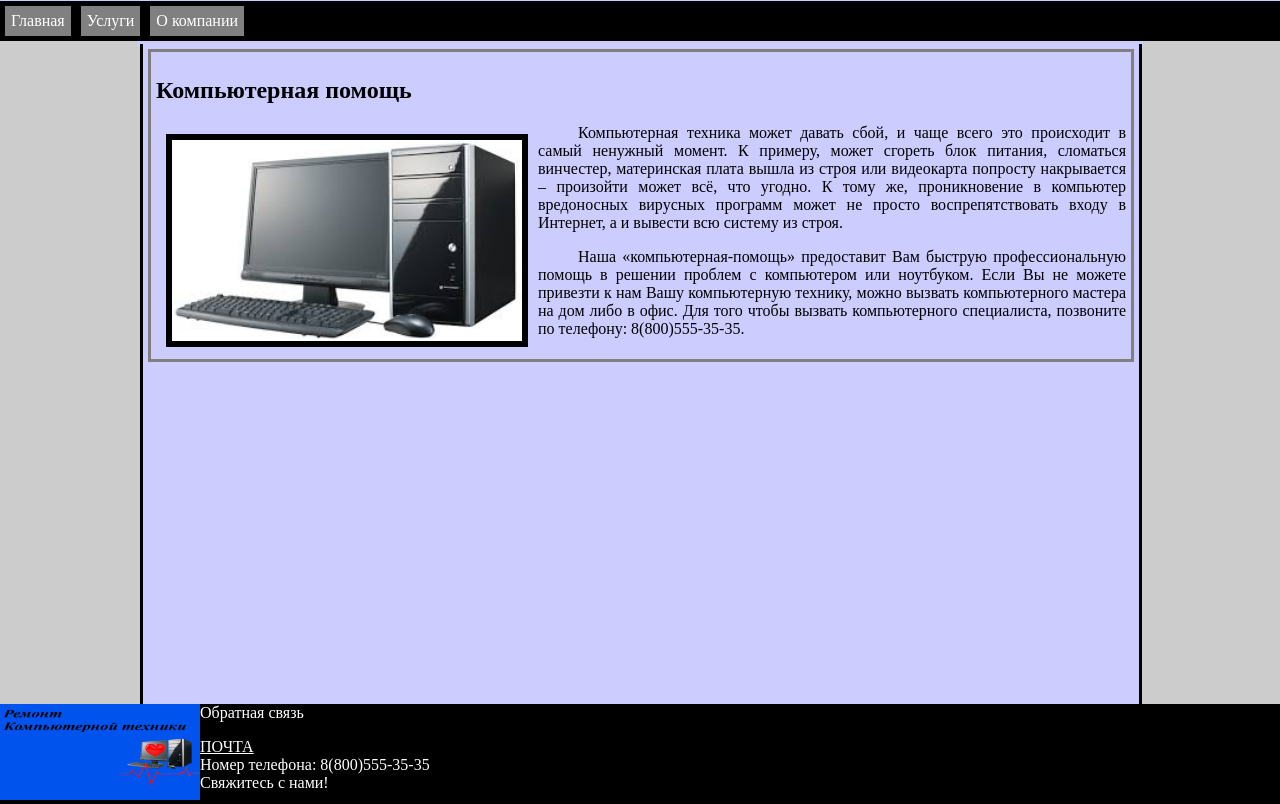
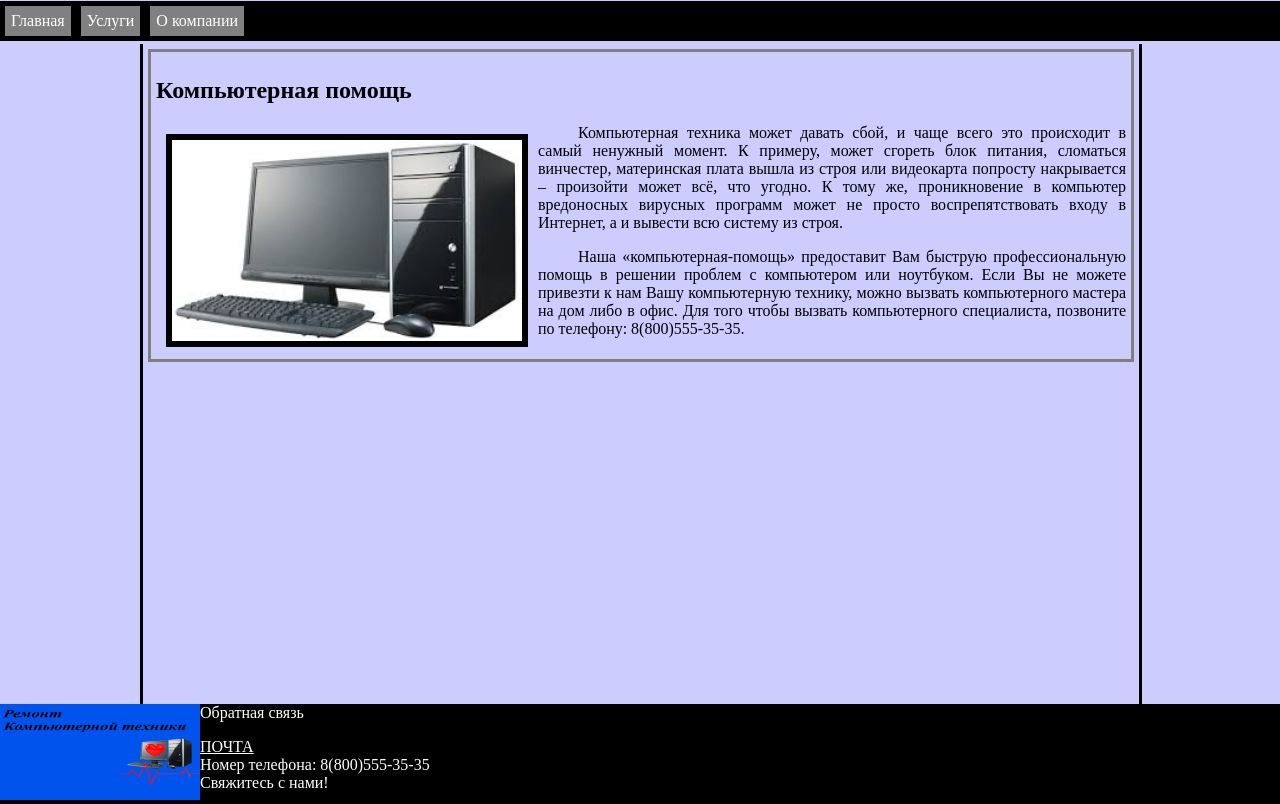
Before and after one commit to host161/host161.github.io, a plain HTML site: page index.html in a window 1280 px wide. Shown: the part 99-903 px from the top of the page. Drawn offline with Linux system fonts and the light colour scheme.

Commit message:
Update style.css

```diff
--- a/style.css
+++ b/style.css
@@ -1,5 +1,5 @@
 body {margin:0;
-background-color:#CCCCCC;}
+background-color:#ccccff;}
 p {font-size:16px;font-family:Times New Roman;text-align:justify;}
 img {float:left;clear:none;width:200px;}
 .header img {height:110px;}
```
